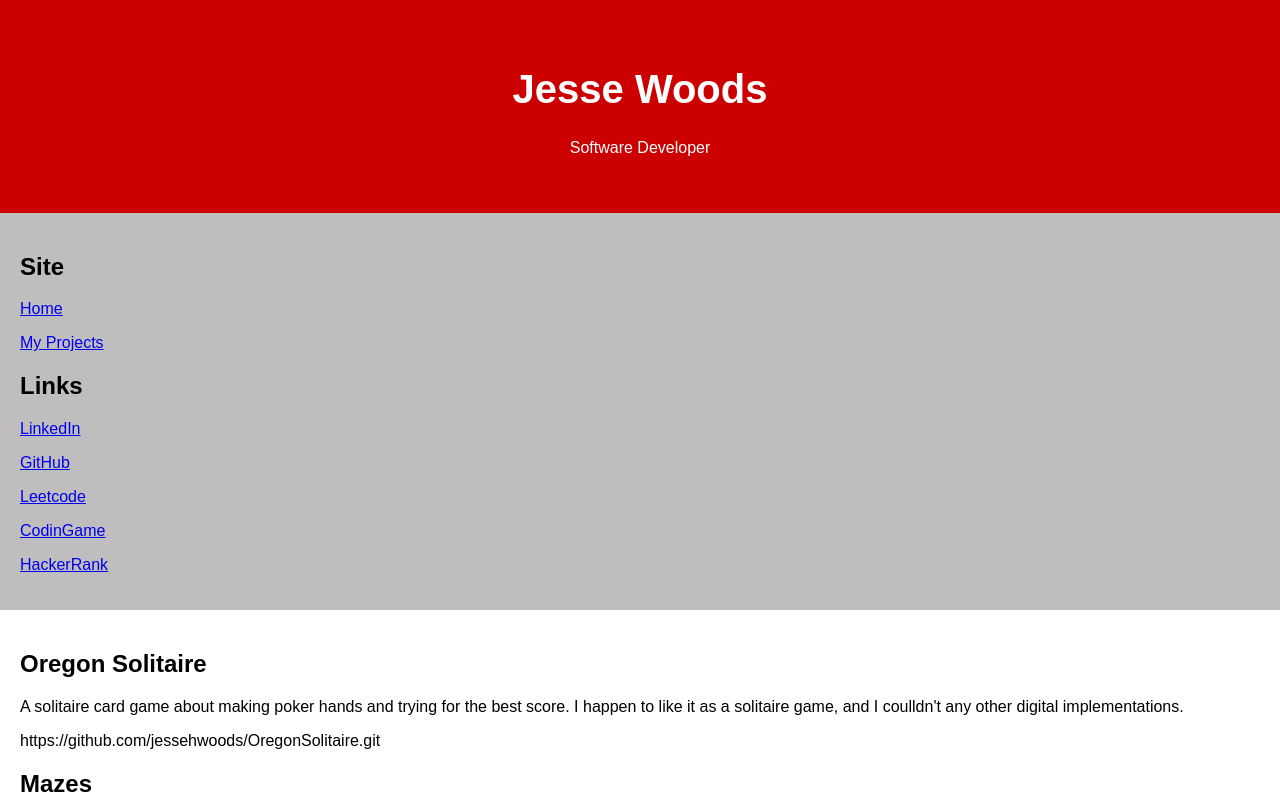
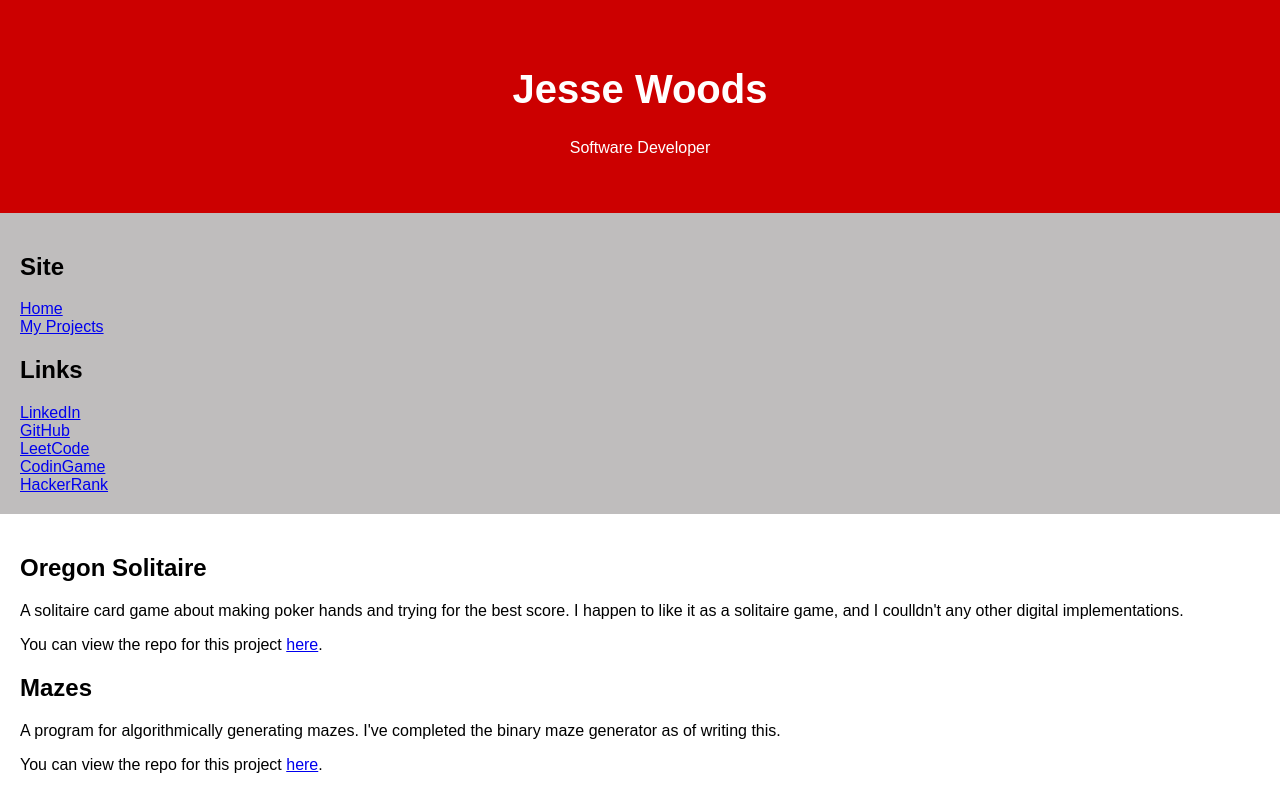
Before and after one commit to jessehwoods/PersonalWebsite, an Angular app in the folder website-source/: page /project-list in a window 1280 px wide. Shown: the top 796 px of the page. Built offline with nearby package versions, Linux system fonts and the light colour scheme.

Commit message:
Changed sidebar to a ts list.

```diff
--- a/website-source/src/app/project-list/project-list.component.html
+++ b/website-source/src/app/project-list/project-list.component.html
@@ -1,5 +1,5 @@
 <div *ngFor = "let project of projects">
     <h2> {{ project.name }} </h2>
     <p> {{ project.description }} </p>
-    <p> {{ project.repo }} </p>
+    <p> You can view the repo for this project <a [href]="project.repo">here</a>.</p>
 </div>
--- /dev/null
+++ b/website-source/src/app/sidebar/externallinks.ts
@@ -0,0 +1,27 @@
+export interface ExternalLinks{
+    name: string;
+    site: string;
+}
+
+export const externallinks = [
+    {
+        name: 'LinkedIn',
+        site: 'https://www.linkedin.com/in/jesse-woods"'
+    },
+    {
+        name: 'GitHub',
+        site: 'https://github.com/jessehwoods'
+    },
+    {
+        name: 'LeetCode',
+        site: 'https://leetcode.com/JesseWoods/'
+    },
+    {
+        name: 'CodinGame',
+        site: 'https://www.codingame.com/profile/196f876f129586945db02cf400cf46ba1751552'
+    },
+    {
+        name: 'HackerRank',
+        site: 'https://www.hackerrank.com/jessehwoods?hr_r=1'
+    }
+]
--- /dev/null
+++ b/website-source/src/app/sidebar/internallinks.ts
@@ -0,0 +1,15 @@
+export interface InternalLinks{
+    name: string;
+    site: string;
+}
+
+export const internallinks = [
+    {
+        name: 'Home',
+        site: './home-page'
+    },
+    {
+        name: 'My Projects',
+        site: './project-list'
+    }
+]
--- a/website-source/src/app/sidebar/sidebar.component.html
+++ b/website-source/src/app/sidebar/sidebar.component.html
@@ -1,9 +1,8 @@
 <h2>Site</h2>
-<p><a href="./home-page">Home</a></p>
-<p><a href="./project-list">My Projects</a></p>
+<div *ngFor="let internallink of internallinks">
+    <a [href]="internallink.site">{{internallink.name}}</a>
+</div>
 <h2>Links</h2>
-<p><a href="https://www.linkedin.com/in/jesse-woods">LinkedIn</a></p>
-<p><a href="https://github.com/jessehwoods">GitHub</a></p>
-<p><a href="https://leetcode.com/JesseWoods/">Leetcode</a></p>
-<p><a href="https://www.codingame.com/profile/196f876f129586945db02cf400cf46ba1751552">CodinGame</a></p>
-<p><a href="https://www.hackerrank.com/jessehwoods?hr_r=1">HackerRank</a></p>
+<div *ngFor="let externallink of externallinks">
+    <a [href]="externallink.site">{{externallink.name}}</a>
+</div>
--- a/website-source/src/app/sidebar/sidebar.component.ts
+++ b/website-source/src/app/sidebar/sidebar.component.ts
@@ -1,4 +1,7 @@
 import { Component, OnInit } from '@angular/core';
+
+import { internallinks } from './internallinks';
+import { externallinks } from './externallinks';
 
 @Component({
   selector: 'app-sidebar',
@@ -7,6 +10,9 @@ import { Component, OnInit } from '@angular/core';
 })
 export class SidebarComponent implements OnInit {
 
+  internallinks = internallinks;
+  externallinks = externallinks;
+
   constructor() { }
 
   ngOnInit(): void {
```
